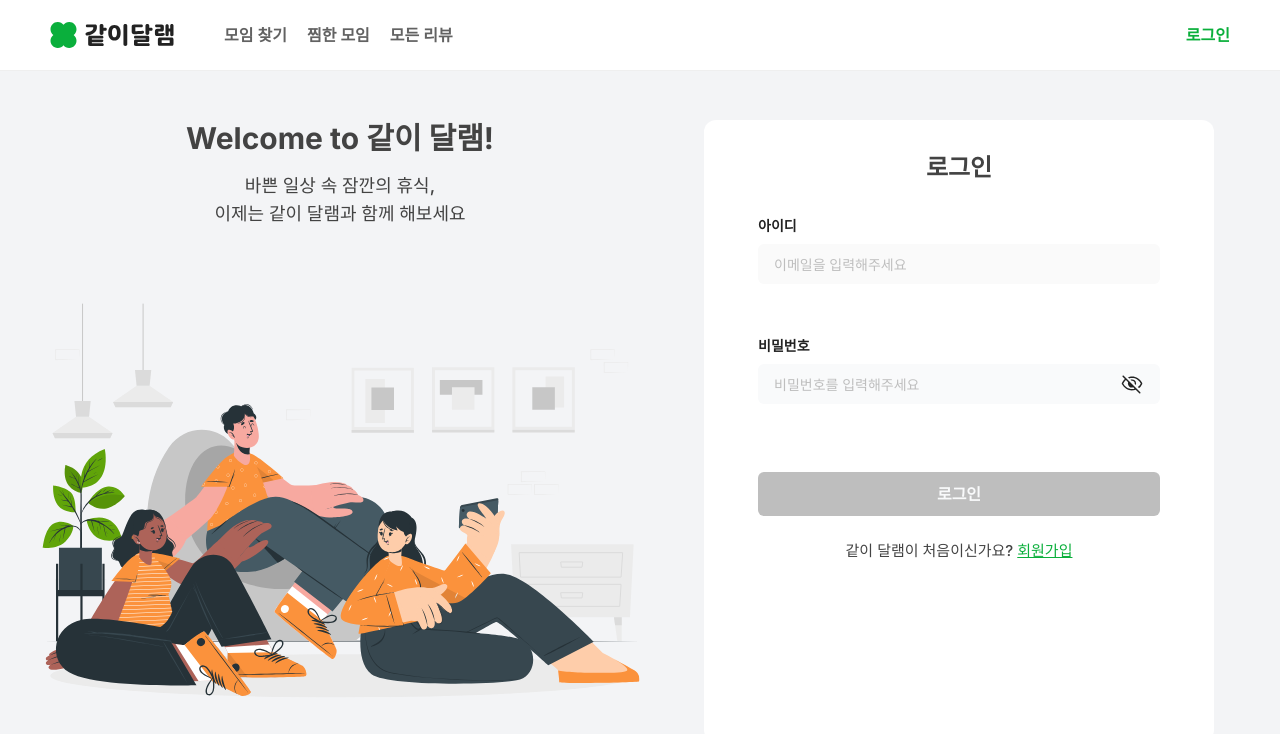
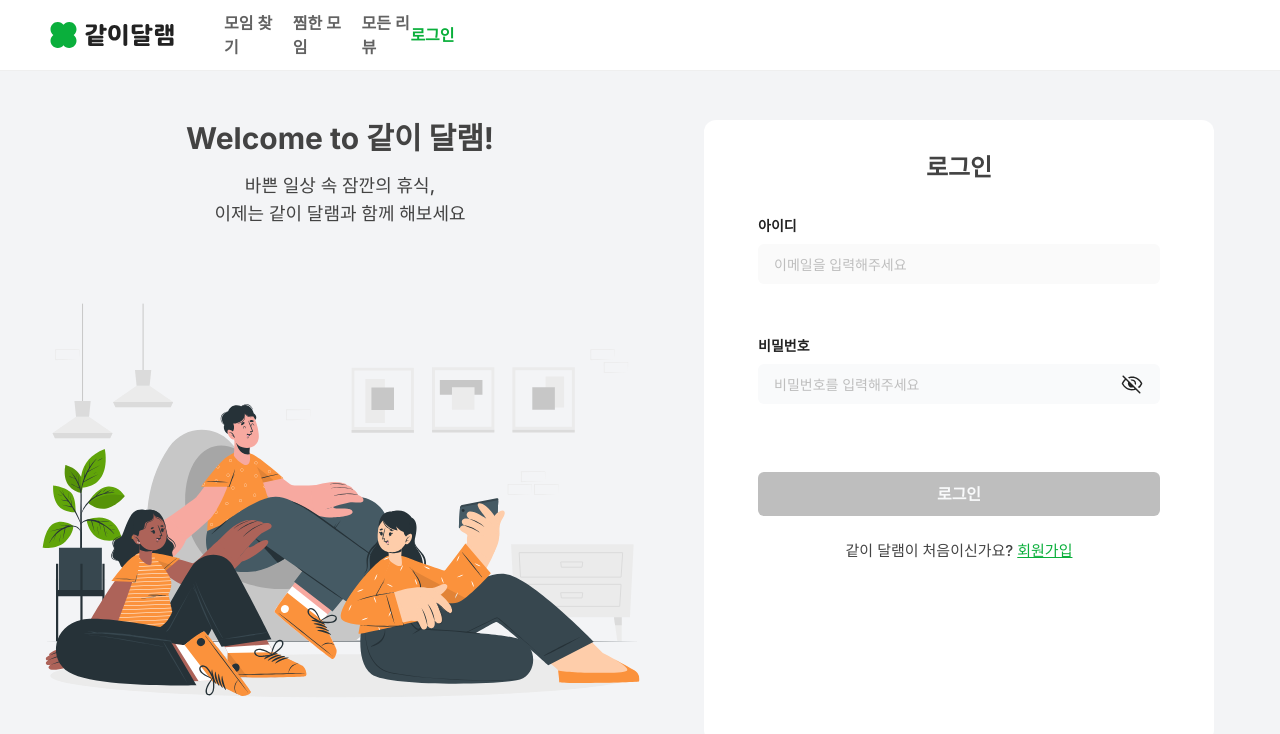
Before and after one commit to yeonna18k/relax-together-front, a Next.js app: page /signin in a window 1280 px wide. Shown: the top 734 px of the page. Built offline with nearby package versions, Linux system fonts and the light colour scheme.

Commit message:
feat: header 로그인/마이페이지 화살표 추가

```diff
--- a/src/features/header/ResponsiveLoginUser.tsx
+++ b/src/features/header/ResponsiveLoginUser.tsx
@@ -1,3 +1,6 @@
+import Chevron from '@/shared/assets/icons/signin-chevron.svg';
+import { Path } from '@/shared/lib/constants';
+import { useResponsiveGNBPopoverStore } from '@/shared/store/useResponsiveGNBPopoverStore';
 import Image from 'next/image';
 import { useRouter } from 'next/navigation';
 
@@ -10,7 +13,14 @@ export default function ResponsiveLoginUser({
   name,
 }: ResponsiveLoginUserProps) {
   const router = useRouter();
+  const { resetPopover } = useResponsiveGNBPopoverStore();
+
+  const navigateToMypage = () => {
+    router.push(`/${Path.mypage}`);
+    resetPopover();
+  };
   return (
+    <div className="flex w-full items-center justify-between">
       <div className="flex gap-4 py-4">
         <Image
           priority
@@ -19,17 +29,25 @@ export default function ResponsiveLoginUser({
           width={60}
           height={60}
           className="cursor-pointer"
-        onClick={() => router.push('/mypage')}
+          onClick={navigateToMypage}
         />
         <div className="flex cursor-default flex-col gap-1">
           <p className="text-sm font-medium text-gray-600">안녕하세요!</p>
           <p
             className="cursor-pointer text-2xl font-semibold text-gray-700"
-          onClick={() => router.push('/mypage')}
+            onClick={navigateToMypage}
           >
             {name}님
           </p>
         </div>
       </div>
+      <Chevron
+        width="40"
+        height="40"
+        className="cursor-pointer"
+        fill="#626262"
+        onClick={navigateToMypage}
+      />
+    </div>
   );
 }
--- a/src/features/header/ResponsivePopoverMenu.tsx
+++ b/src/features/header/ResponsivePopoverMenu.tsx
@@ -16,6 +16,7 @@ import ResponsiveLoginUser from './ResponsiveLoginUser';
 export default function ResponsivePopoverMenu() {
   const { isOpen, setIsOpen } = useResponsiveGNBPopoverStore();
   const user = useUserDataStore(state => state.user);
+
   const { width } = useWindowSize();
   useEffect(() => {
     width > Device.tablet && setIsOpen(false);
--- a/src/features/header/top-tap/index.tsx
+++ b/src/features/header/top-tap/index.tsx
@@ -1,9 +1,10 @@
 'use client';
+import Chevron from '@/shared/assets/icons/signin-chevron.svg';
 import CommonBadge from '@/shared/common/ui/badge';
 import { cn } from '@/shared/lib/utils';
 import { useResponsiveGNBPopoverStore } from '@/shared/store/useResponsiveGNBPopoverStore';
 import Link from 'next/link';
-import { usePathname } from 'next/navigation';
+import { usePathname, useRouter } from 'next/navigation';
 import { useLocalStorage } from 'usehooks-ts';
 
 interface TopTapProps {
@@ -15,8 +16,10 @@ export default function TopTap({ path, name, className }: TopTapProps) {
   const currentPathName = usePathname();
   const [value] = useLocalStorage('like-gatherings-count', 0);
   const { resetPopover } = useResponsiveGNBPopoverStore();
+  const router = useRouter();
 
   return (
+    <div className="flex w-full items-center justify-between">
       <Link
         href={path}
         className={cn(
@@ -31,5 +34,20 @@ export default function TopTap({ path, name, className }: TopTapProps) {
           <CommonBadge count={value} />
         )}
       </Link>
+      {path === '/signin' ? (
+        <Chevron
+          width="24"
+          height="24"
+          className="cursor-pointer"
+          fill="#9F9F9F"
+          onClick={() => {
+            resetPopover();
+            router.push(path);
+          }}
+        />
+      ) : (
+        <></>
+      )}
+    </div>
   );
 }
--- a/src/shared/lib/constants.ts
+++ b/src/shared/lib/constants.ts
@@ -31,6 +31,7 @@ export const Path = {
   gatherings: 'gatherings',
   reviews: 'reviews',
   'like-gatherings': 'like-gatherings',
+  signin: 'signin',
 } as const;
 
 export const BASE_URL =
```
Also changed, not shown: src/shared/assets/icons/signin-chevron.svg (added). Lines whose indentation alone changed are shown as unchanged.
